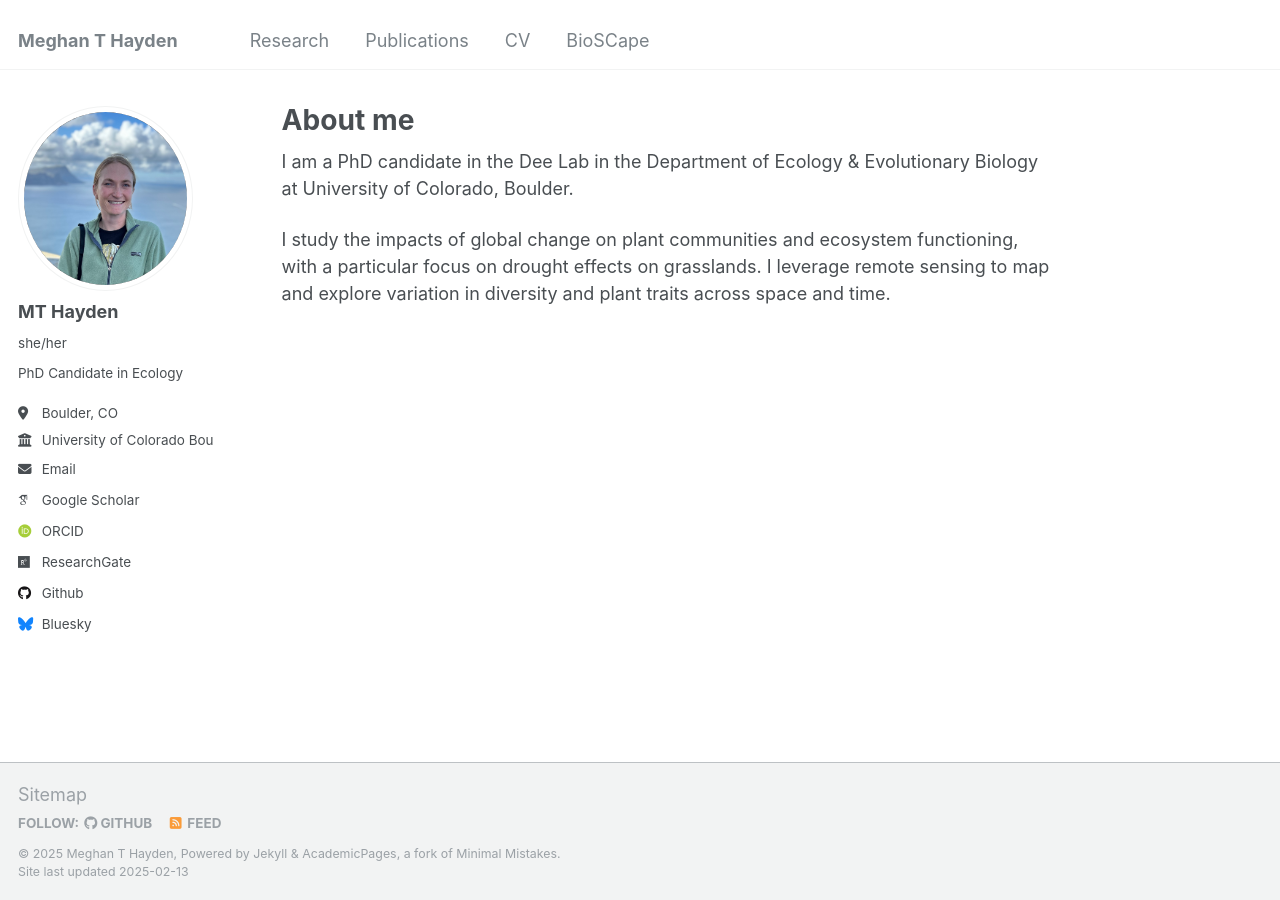
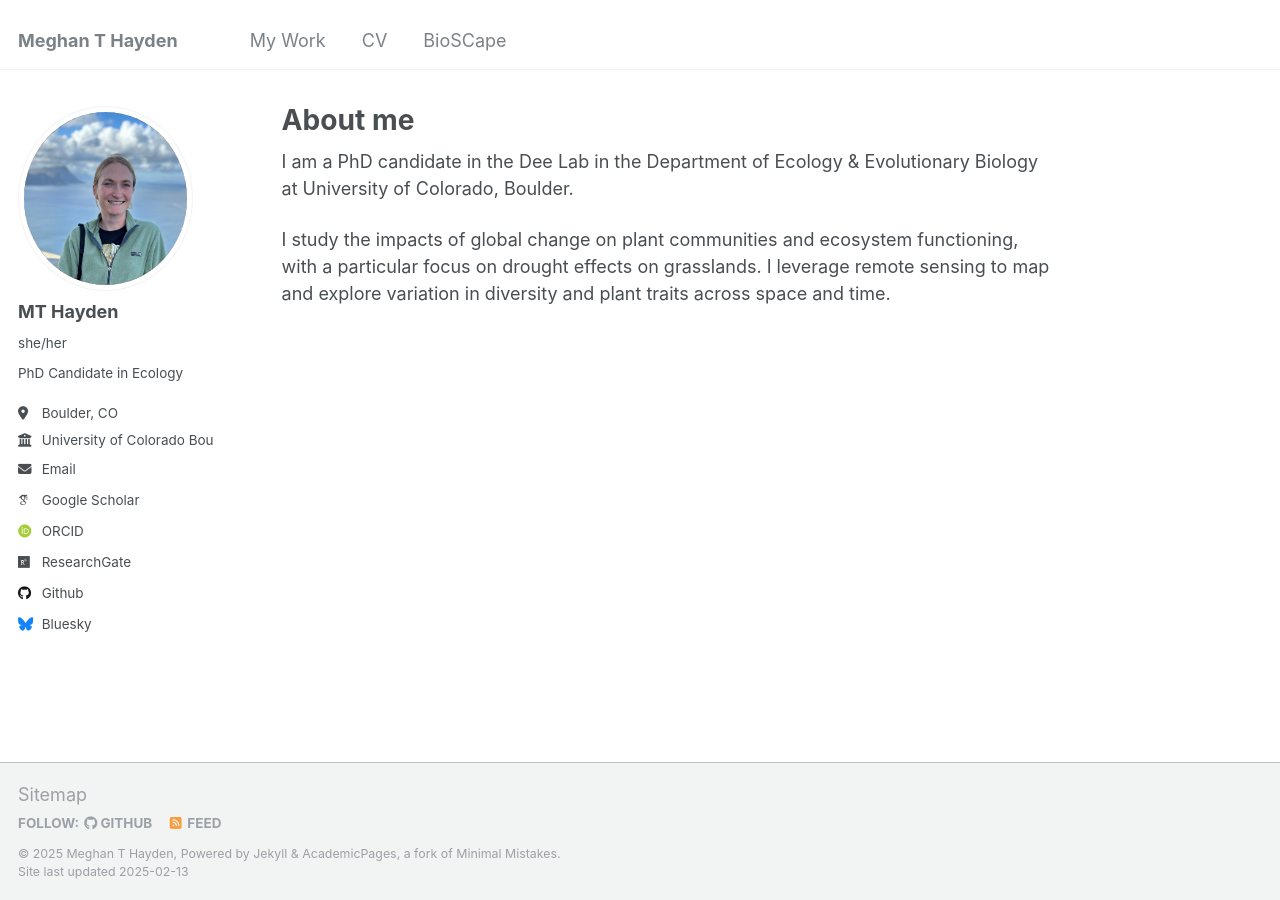
Before and after one commit to MeghanTHayden/MeghanTHayden.github.io, a Jekyll site: the page built from _pages/about.md, in a window 1280 px wide. Built offline with Jekyll 4.4.1, drawn with Linux system fonts in a browser that asks for light colours; some web fonts are replaced.

Commit message:
Update navigation.yml

```diff
--- a/_data/navigation.yml
+++ b/_data/navigation.yml
@@ -5,11 +5,11 @@
 # prevent it from being included in the site.
 
 main:
-  - title: "Research"
+  - title: "My Work"
     url: /research/
 
-  - title: "Publications"
-    url: /publications/
+# - title: "Publications"
+#    url: /publications/
 
 #  - title: "Talks"
 #    url: /talks/
```
